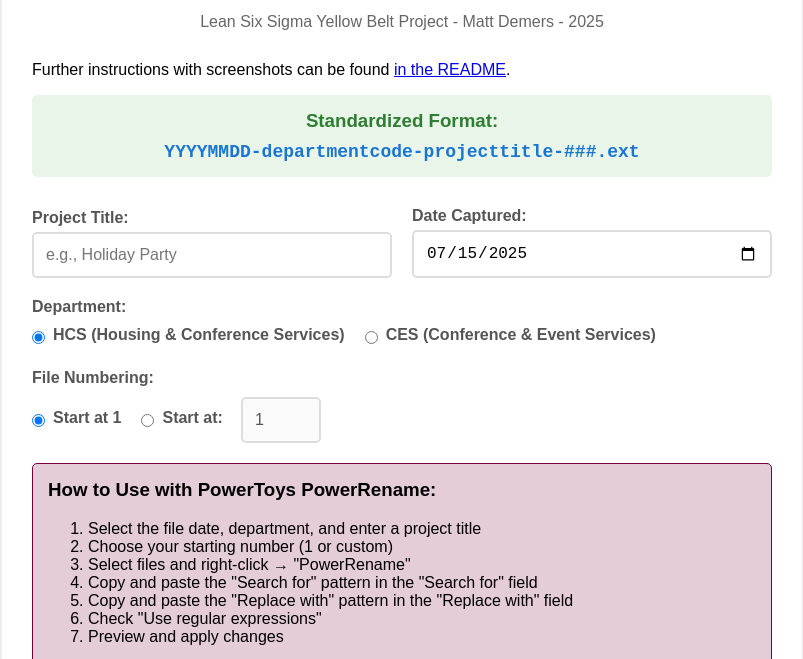
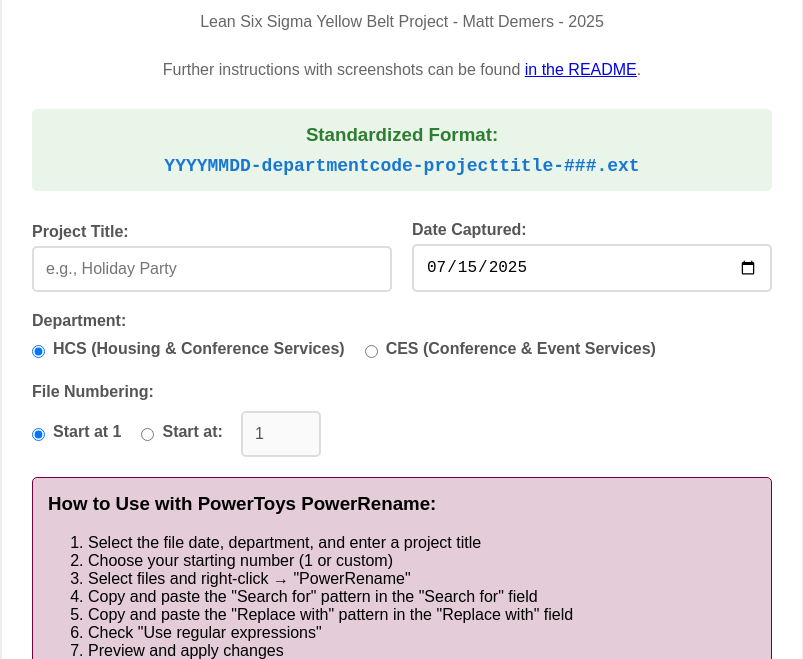
Before and after one commit to MattDemers/hcs-file-renamer, a plain HTML site: page index.html in a window 1280 px wide. Shown: the part 112-771 px from the top of the page, without its empty margins (238-1041 px from the left). Drawn offline with Linux system fonts and the light colour scheme.

Commit message:
Update index.html
Added subtitle class to instructions.

```diff
--- a/index.html
+++ b/index.html
@@ -194,7 +194,7 @@
     <div class="container">
         <h1>📁 Simple Filename Standardizer</h1>
         <p class="subtitle">Lean Six Sigma Yellow Belt Project - Matt Demers - 2025</p>
-	<p>Further instructions with screenshots can be found <a href="https://github.com/MattDemers/hcs-file-renamer/blob/main/README.md" target="_blank">in the README</a>.</p>
+	<p class="subtitle">Further instructions with screenshots can be found <a href="https://github.com/MattDemers/hcs-file-renamer/blob/main/README.md" target="_blank">in the README</a>.</p>
 
         <div class="format-display">
             <h3>Standardized Format:</h3>
```
